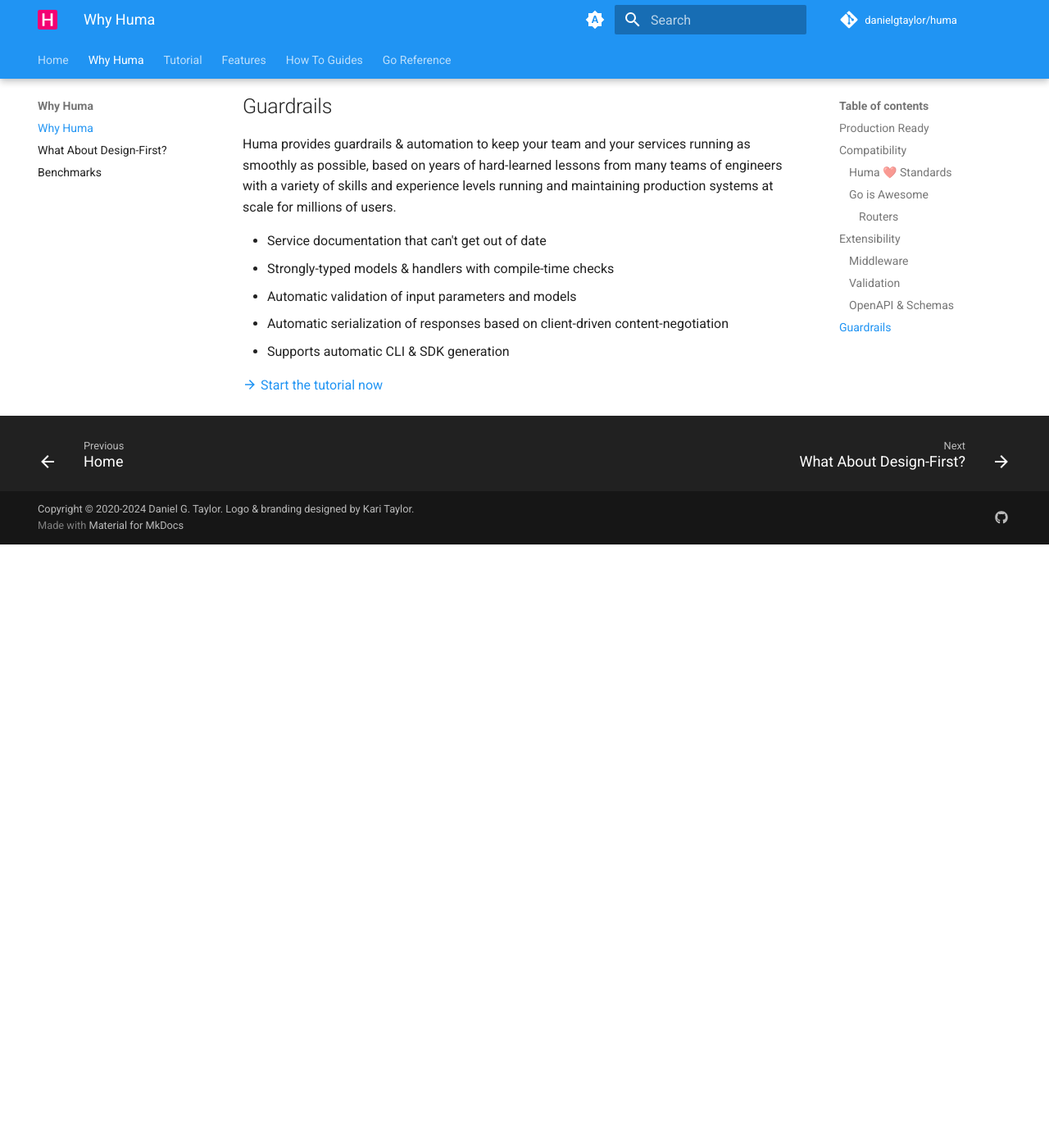
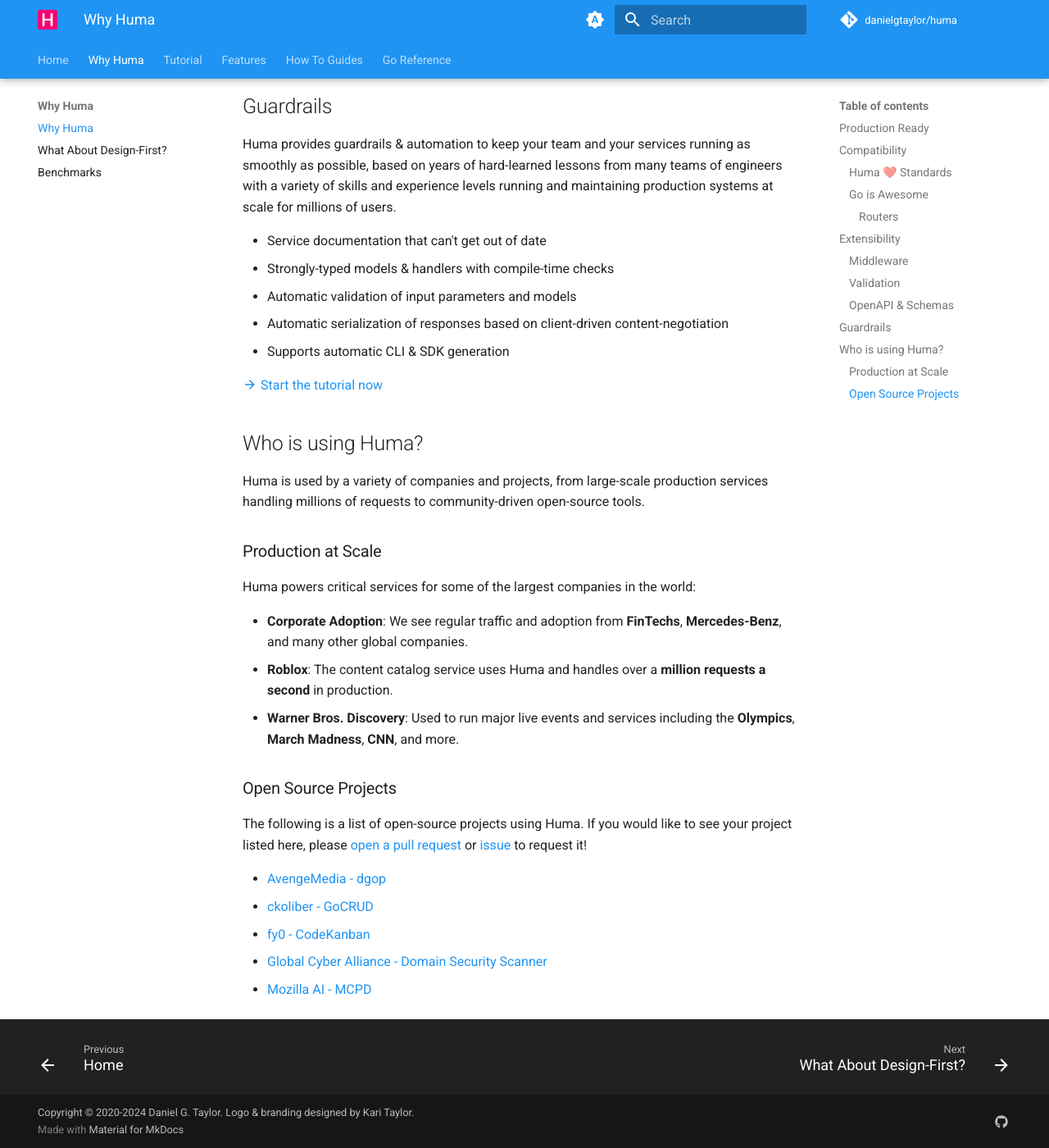
Before and after one commit to danielgtaylor/huma, an MkDocs documentation site: the page built from docs/docs/why/index.md, in a window 1280 px wide and 1400 px high, scrolled down 2547 px. Shown: the whole window at 82% size. Built offline with MkDocs 1.6.1 and Material for MkDocs 9.7.7, drawn with Linux system fonts in a browser that asks for light colours; comment, search, counter and statistics services are not loaded; before the commit the page ends 3211 px from its top, so only the background shows below that.

Commit message:
Add examples of who is using Huma

```diff
--- a/docs/docs/why/index.md
+++ b/docs/docs/why/index.md
@@ -96,3 +96,25 @@ Huma provides guardrails & automation to keep your team and your services runnin
 -   Supports automatic CLI & SDK generation
 
 [:material-arrow-right: Start the tutorial now](../tutorial/installation.md)
+
+## Who is using Huma?
+
+Huma is used by a variety of companies and projects, from large-scale production services handling millions of requests to community-driven open-source tools.
+
+### Production at Scale
+
+Huma powers critical services for some of the largest companies in the world:
+
+- **Corporate Adoption**: We see regular traffic and adoption from **FinTechs**, **Mercedes-Benz**, and many other global companies.
+- **Roblox**: The content catalog service uses Huma and handles over a **million requests a second** in production.
+- **Warner Bros. Discovery**: Used to run major live events and services including the **Olympics**, **March Madness**, **CNN**, and more.
+
+### Open Source Projects
+
+The following is a list of open-source projects using Huma. If you would like to see your project listed here, please [open a pull request](https://github.com/danielgtaylor/huma/pulls) or [issue](https://github.com/danielgtaylor/huma/issues) to request it!
+
+- [AvengeMedia - dgop](https://github.com/AvengeMedia/dgop)
+- [ckoliber - GoCRUD](https://github.com/ckoliber/gocrud)
+- [fy0 - CodeKanban](https://github.com/fy0/CodeKanban)
+- [Global Cyber Alliance - Domain Security Scanner](https://github.com/globalcyberalliance/domain-security-scanner)
+- [Mozilla AI - MCPD](https://github.com/mozilla-ai/mcpd)
```
Also changed, not shown: docs/docs/tutorial/client-sdks.md (+11 -0 lines), README.md, README_CN.md, README_JA.md.
